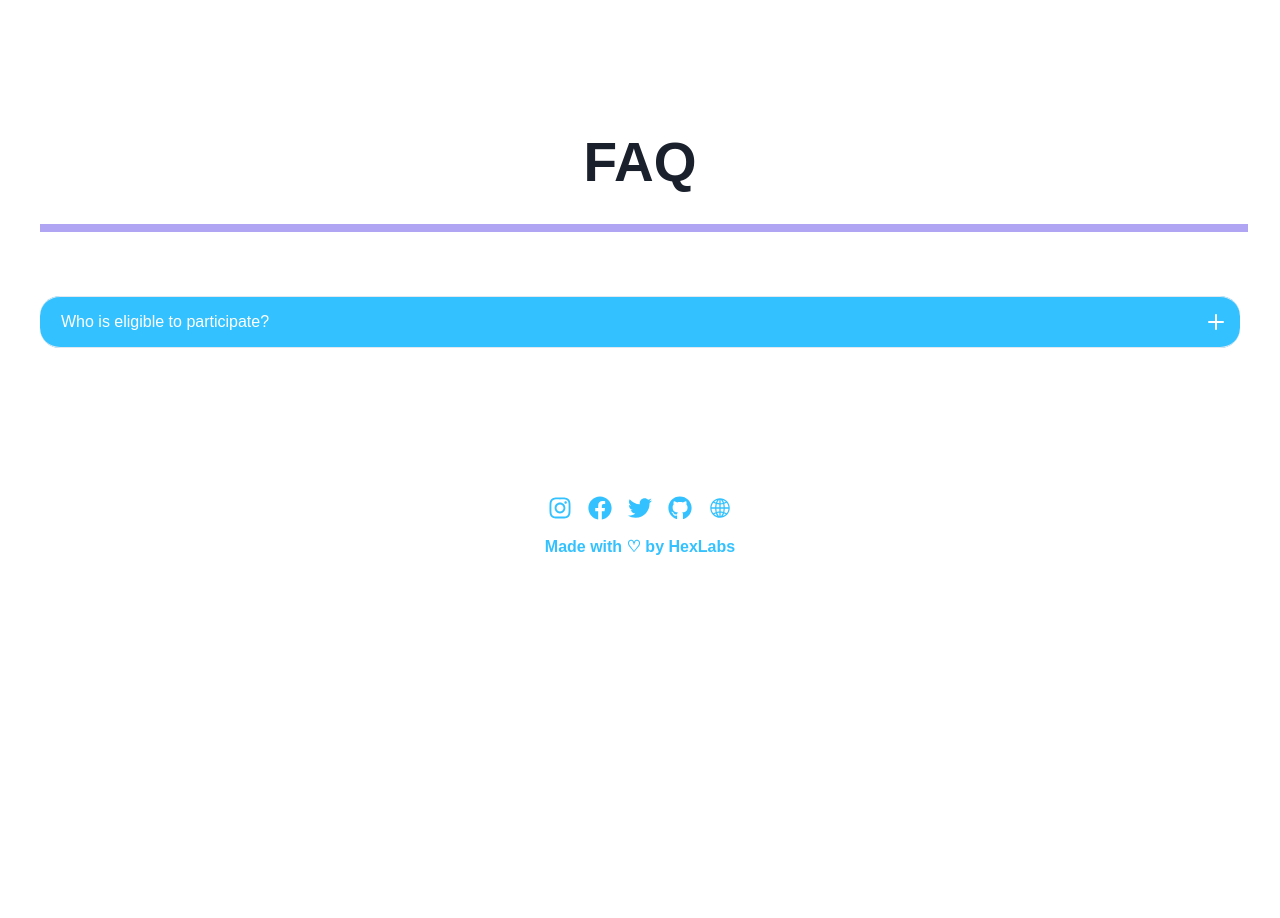
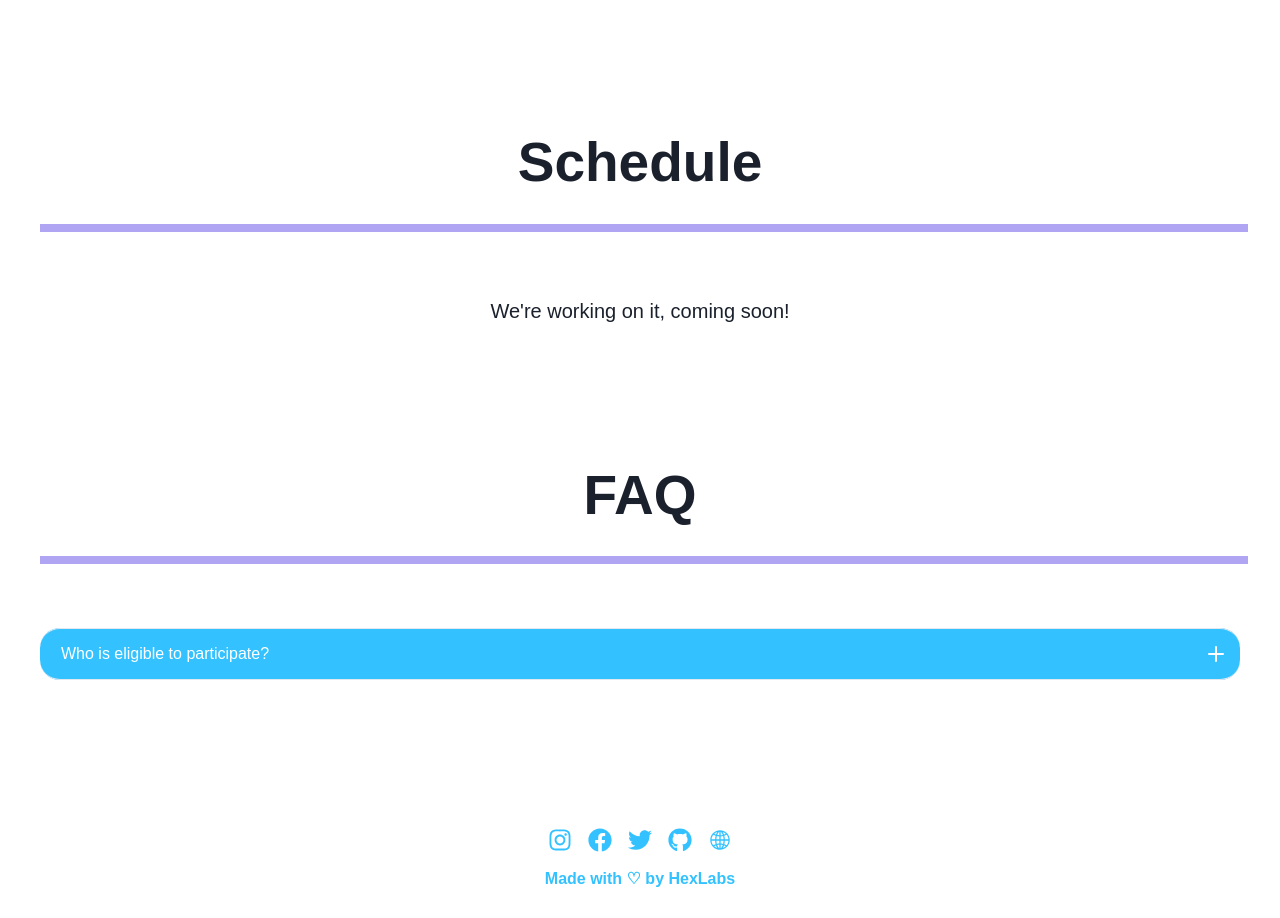
Before and after one commit to HackGT/hackgteeny-2025, a React (Create React App) app: page / in a window 1280 px wide. Shown: the part 2320-3238 px from the top of the page. Before the commit the page ends 2915 px from the top, so only its background shows below. Built offline with nearby package versions, Linux system fonts and the light colour scheme.

Commit message:
add back schedule section

```diff
--- a/src/App.js
+++ b/src/App.js
@@ -26,7 +26,7 @@ function App() {
           <AdmissionsSection />
           {/* <TracksSection /> */}
           <WorkshopsSection />
-          {/* <ScheduleSection /> */}
+          <ScheduleSection />
           <FAQSection />
 
           <Footer />
--- a/src/components/schedule/ScheduleSection.jsx
+++ b/src/components/schedule/ScheduleSection.jsx
@@ -1,12 +1,13 @@
 import React from 'react';
 import GenericSection from '../GenericSection';
-import { Flex } from '@chakra-ui/react';
+import { Flex, Text } from '@chakra-ui/react';
 import ScheduleCard from './ScheduleCard';
 
 const ScheduleSection = () => {
 	return (
 		<GenericSection id="schedule" title="Schedule">
-			<Flex flexDir="column" gap={16}>
+			<Text fontSize='xl' align='center'>We&apos;re working on it, coming soon!</Text>
+			{/* <Flex flexDir="column" gap={16}>
 
 				<ScheduleCard
 					title={"10 am"} color={"#33C2FF"}>
@@ -28,7 +29,7 @@ const ScheduleSection = () => {
 					Lorem ipsum dolor sit amet, consectetur adipiscing elit, sed do eiusmod tempor incididunt ut labore et dolore magna aliqua. Ut enim ad minim veniam, quis nostrud exercitation ullamco laboris nisi ut aliquip ex ea commodo consequat.
 				</ScheduleCard>
 
-			</Flex>
+			</Flex> */}
 		</GenericSection>
 	);
 };
```
